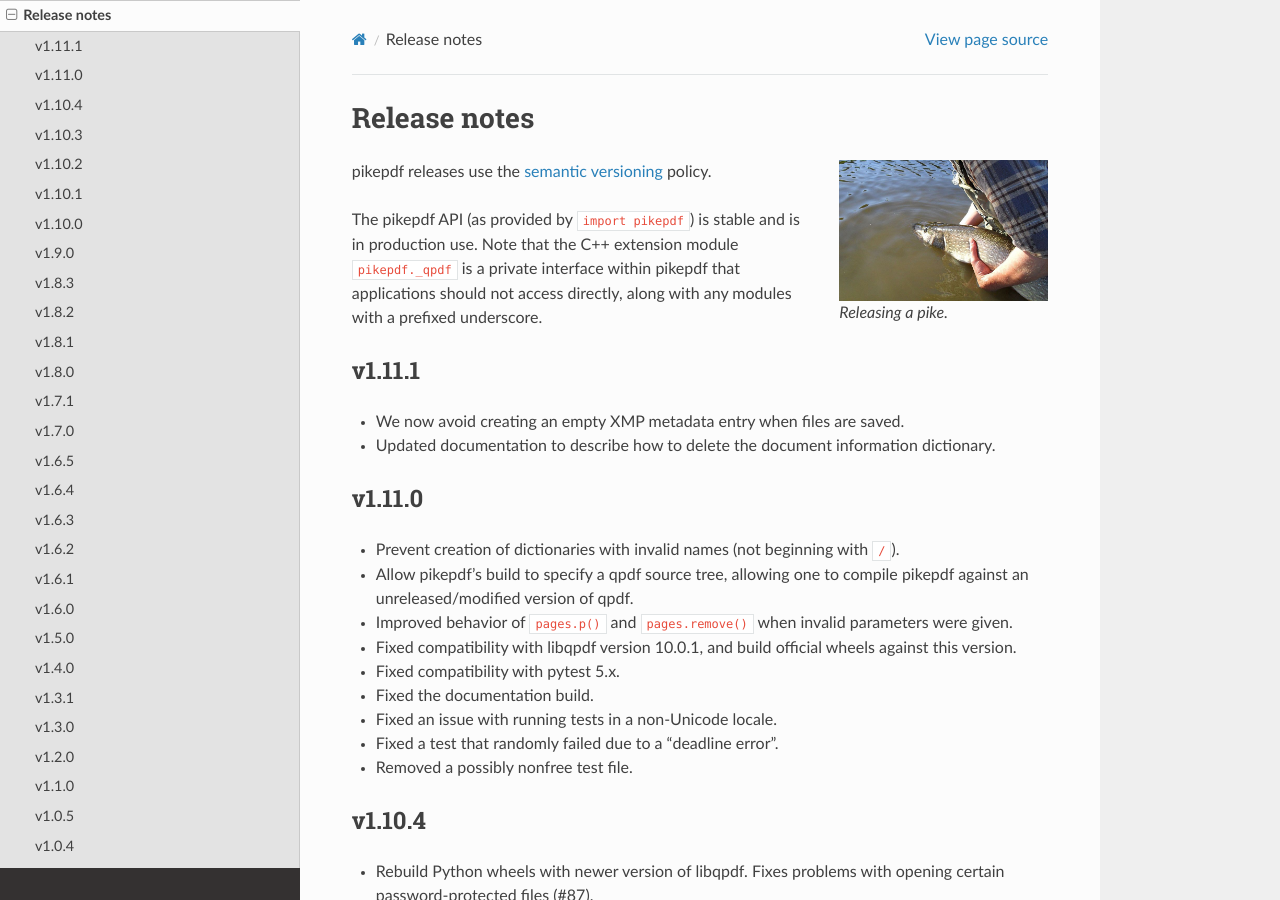
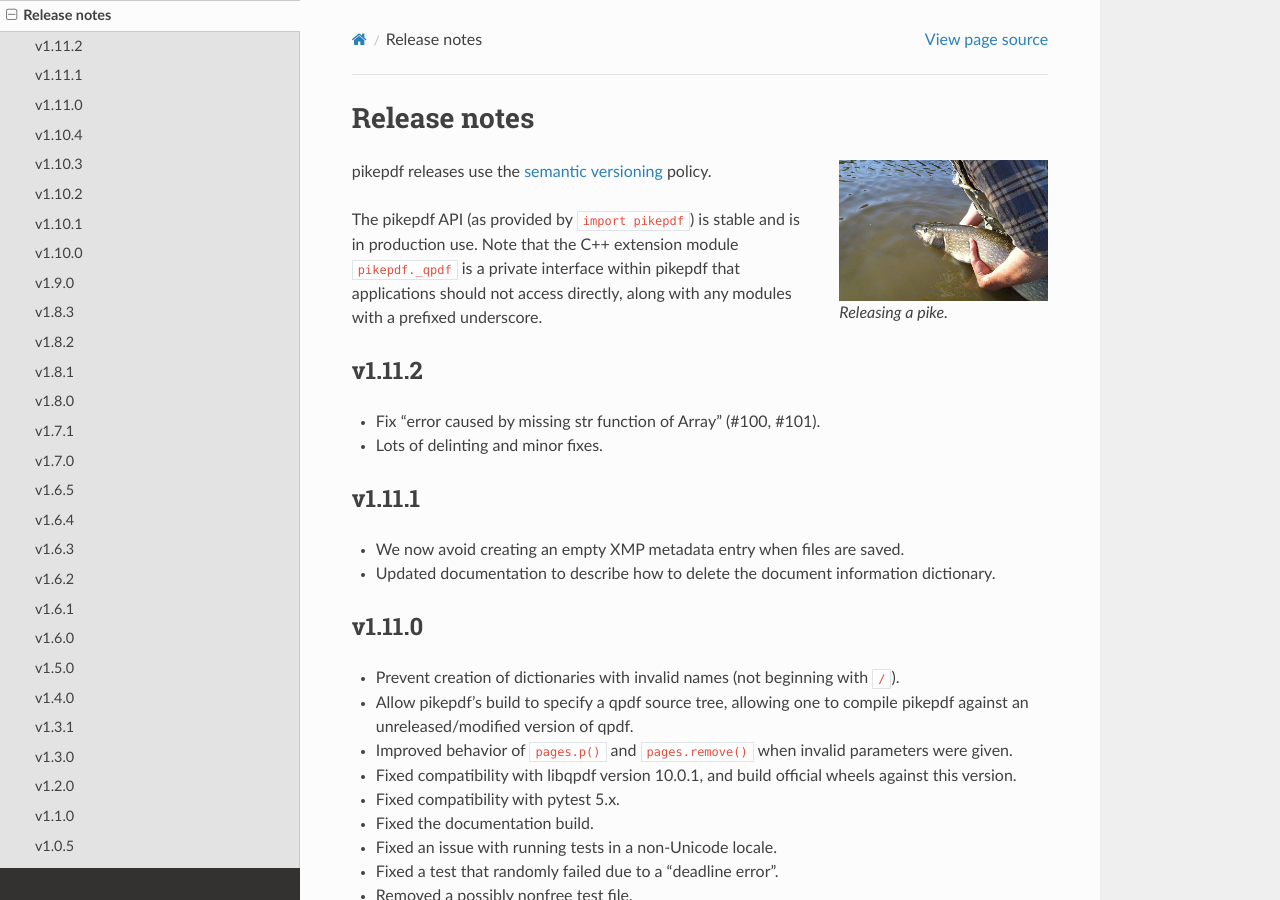
Before and after one commit to pikepdf/pikepdf, a Sphinx documentation site: the page built from docs/release_notes.rst, in a window 1280 px wide and 900 px high. Built offline with Sphinx 7.4.7 and the Read the Docs theme 2.0.0, drawn with Linux system fonts in a browser that asks for light colours; pages that are not in the unit, such as notebooks, are missing from menus; the version number could not be read and is left out.

Commit message:
v1.11.2 release notes

```diff
--- a/docs/release_notes.rst
+++ b/docs/release_notes.rst
@@ -17,6 +17,12 @@ The pikepdf API (as provided by ``import pikepdf``) is stable and
 is in production use. Note that the C++ extension module
 ``pikepdf._qpdf`` is a private interface within pikepdf that applications
 should not access directly, along with any modules with a prefixed underscore.
+
+v1.11.2
+=======
+
+-  Fix "error caused by missing str function of Array" (#100, #101).
+-  Lots of delinting and minor fixes.
 
 v1.11.1
 =======
```
